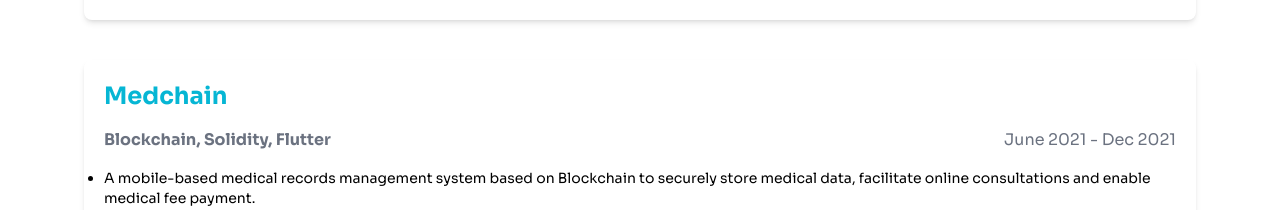
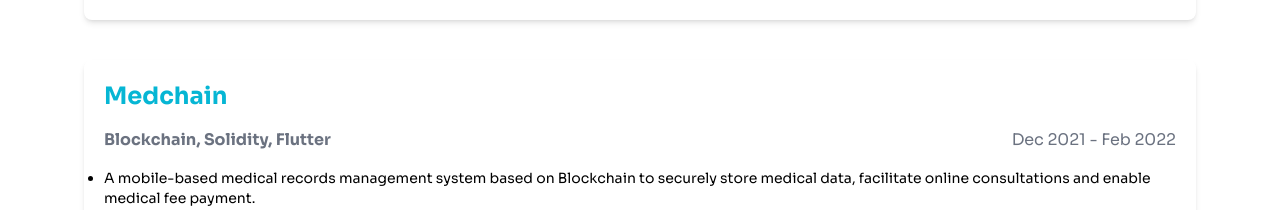
Before and after one commit to satyajitroy0608/portfolio, a React (Create React App) app: page / in a window 1280 px wide. Shown: the part 4600-4810 px from the top of the page. Built offline with nearby package versions, Linux system fonts and the light colour scheme.

Commit message:
projects

```diff
--- a/src/pages/projects.js
+++ b/src/pages/projects.js
@@ -101,7 +101,7 @@ const experiences = [
       "A mobile-based medical records management system based on Blockchain to securely store medical data, facilitate online consultations and enable medical fee payment.",
       "Tested and Deployed on Ethereum Blockchain."
     ],
-    date: 'June 2021 - Dec 2021',
+    date: 'Dec 2021 - Feb 2022',
     //img: CP5,
     //companyUrl: "https://www.idbiintech.com/"
 
```
